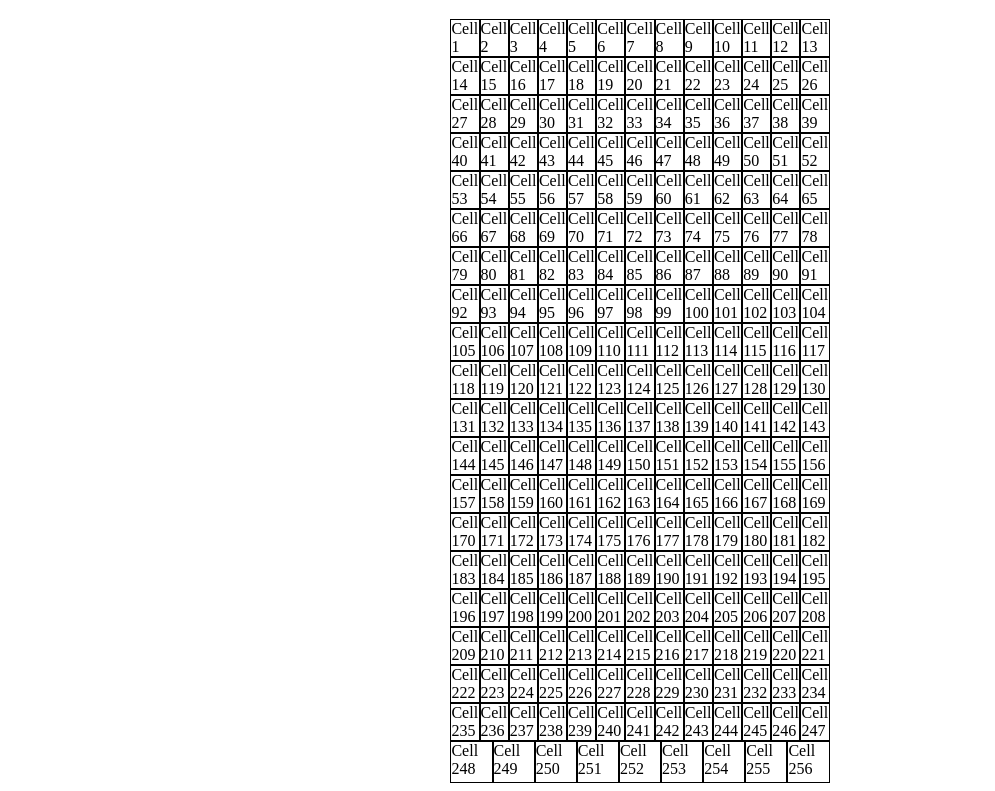
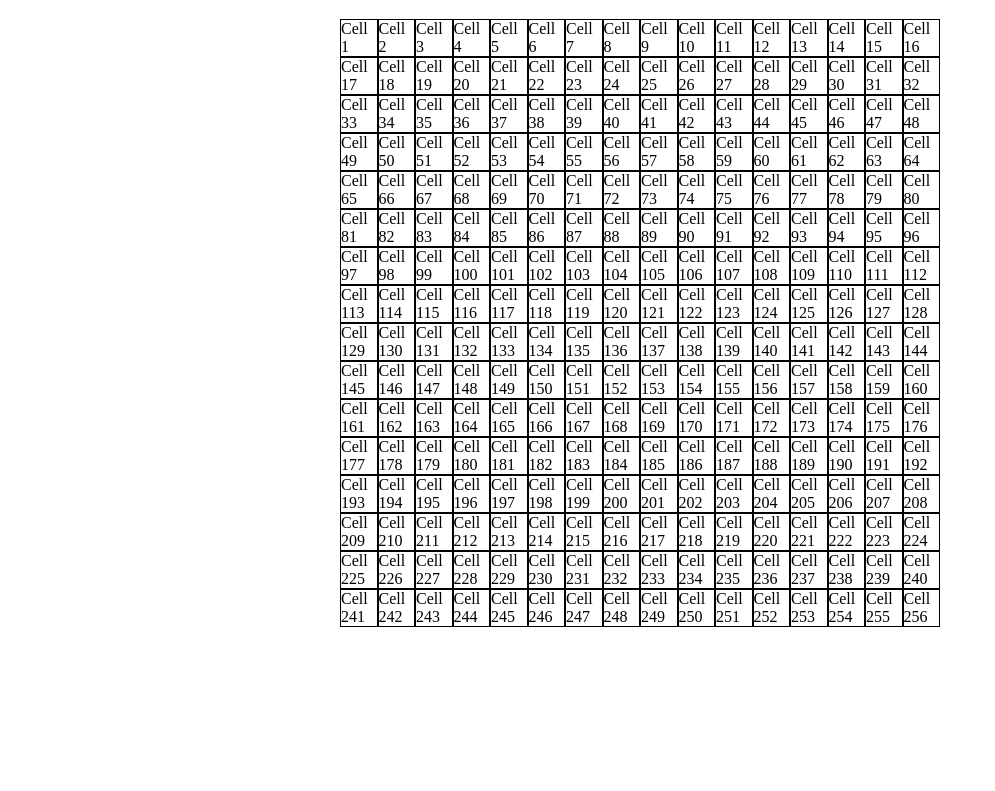
Before and after one commit to dwright1989/Etch-A-Sketch, a plain HTML site: page index.html in a window 1280 px wide. Shown: the part 61-852 px from the top of the page, without its empty margins (0-995 px from the left). After the commit the page ends 800 px from the top, so only its background shows below. Drawn offline with Linux system fonts and the light colour scheme.

Commit message:
Width change to stop wrapping of columns on window resize

```diff
--- a/style.css
+++ b/style.css
@@ -1,11 +1,13 @@
 #gridContainer{
-    width: 30%;
-    max-width:30%;
+    width: 600px;
+   /* max-width:30%;*/
     display:flex;
-    flex-flow: row wrap;
+    flex-wrap:wrap;
     margin: auto;
 
 }
+
+
 
 .border{
     border: 1px solid black;
```
